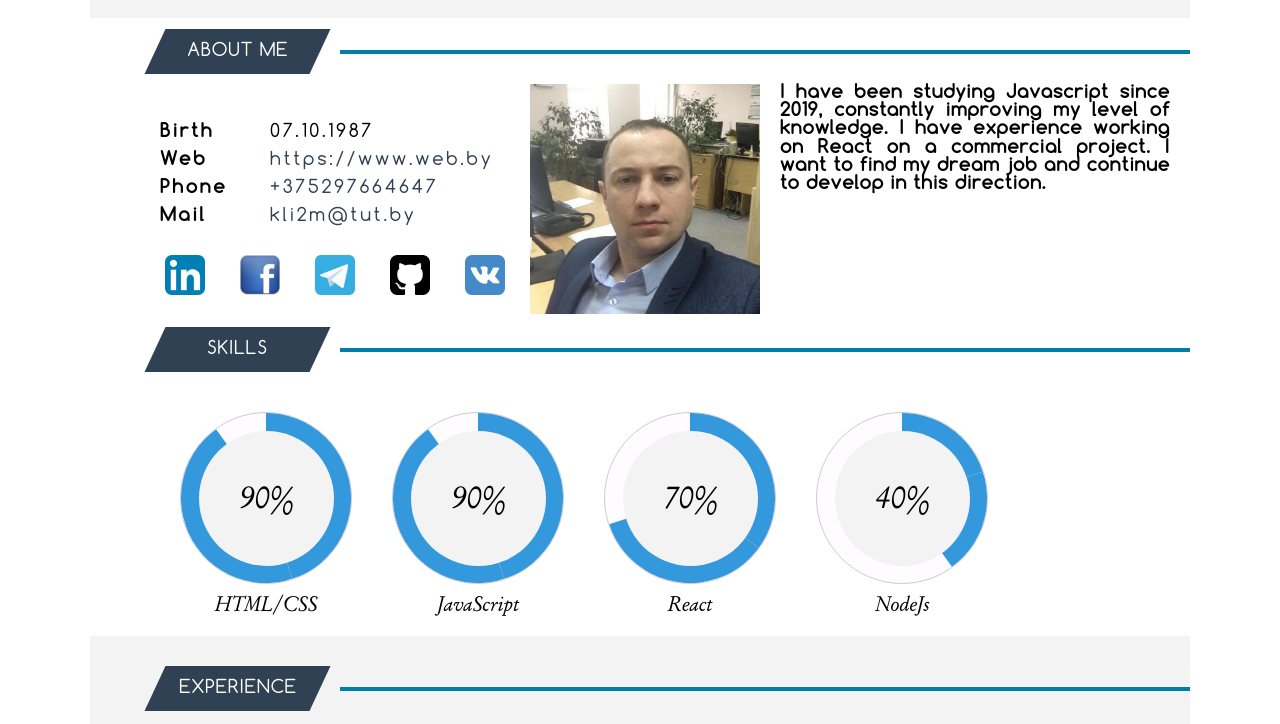
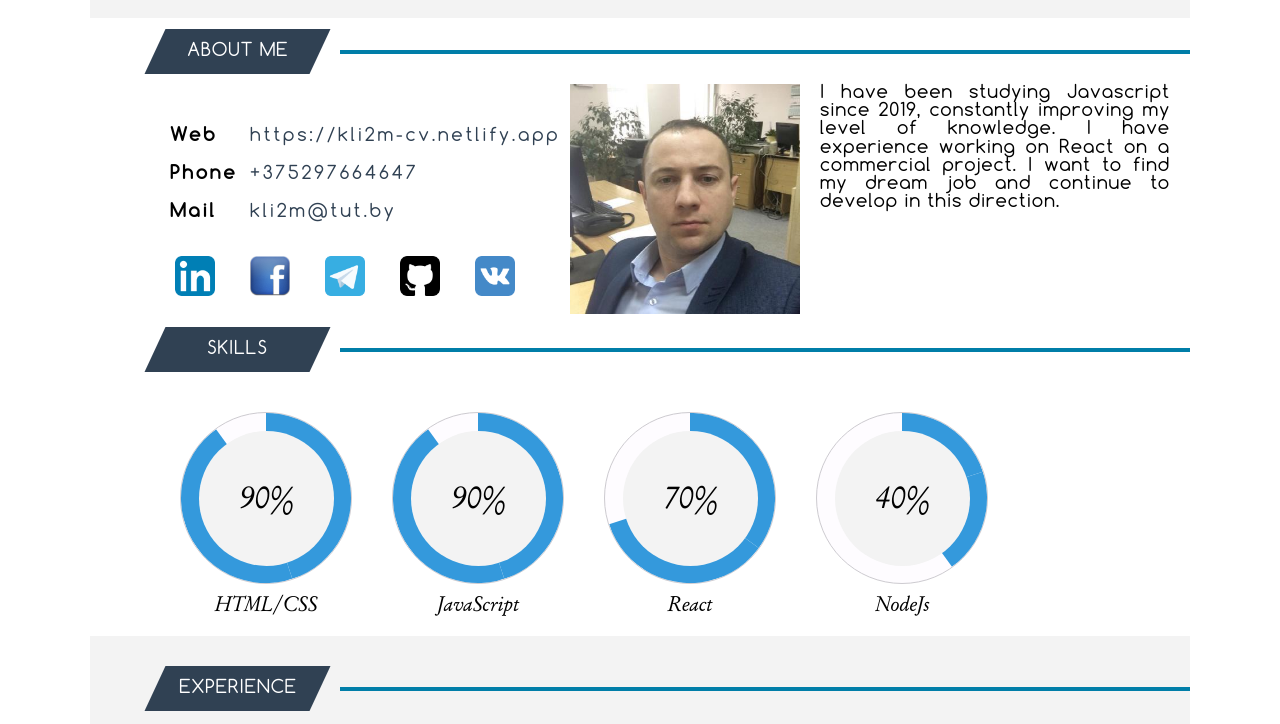
Before and after one commit to kli2m/CV, a React (Create React App) app: page / in a window 1280 px wide. Shown: the part 169-893 px from the top of the page. Built offline with nearby package versions, Linux system fonts and the light colour scheme; a web font is replaced by a local one.

Commit message:
refactoring: Fixed styles and text

```diff
--- a/src/App.scss
+++ b/src/App.scss
@@ -5,7 +5,7 @@ html {
 
 .wrapper {
   font-family: 'Alexander';
-  font-size: $font-16;
+  font-size: $font-1;
   text-align: center;
   width: $app-width;
   margin: 0 auto;
--- a/src/Components/AboutMe/AboutMe.scss
+++ b/src/Components/AboutMe/AboutMe.scss
@@ -3,6 +3,7 @@
   height: inherit;
   flex: 1 auto;
   display: flex;
+  margin: $indent-two-sides-0-20;
   &__foto-block {
     width: min-content;
     height: 100%;
@@ -12,12 +13,11 @@
     }
   }
   &__bio {
-    padding-right: $indent-20;
     p {
       font-family: 'Comfortaa';
-      font-size: $font-23;
+      font-size: $font-1-3;
       letter-spacing: $letter-spacing-subtitle;
-      font-weight: $font-weight-semi-bold;
+      font-weight: $font-weight-medium;
       font-style: $font-style-normal;
       text-align: justify;
     }
--- a/src/Components/ContactInfo/ContactInfo.scss
+++ b/src/Components/ContactInfo/ContactInfo.scss
@@ -5,6 +5,7 @@
   flex-direction: column;
   justify-content: center;
   align-items: center;
+  margin: $indent-two-sides-0-10;
   &__items {
     display: flex;
     flex-direction: column;
@@ -13,22 +14,22 @@
     width: inherit;
     margin: $indent-two-sides-20-0;
     .item {
-      margin: $indent-two-sides-5-0;
+      margin: $indent-two-sides-10-0;
       display: flex;
       font-family: 'Comfortaa';
-      font-size: $font-23;
+      font-size: $font-1-3;
       letter-spacing: $letter-spacing-title-2;
       font-weight: $font-weight-medium;
       font-style: $font-style-normal;
       position: relative;
       &__name {
         font-weight: $font-weight-semi-bold;
-        margin-right: $indent-10;
       }
       &__value {
         position: absolute;
-        left: $indent-110;
+        left: $indent-80;
         top: 0;
+        width: max-content;
         a,
         a:active {
           text-decoration: none;
--- a/src/Components/Header/Header.scss
+++ b/src/Components/Header/Header.scss
@@ -18,7 +18,7 @@
       flex: 1 auto;
       &_name {
         font-family: 'Baron';
-        font-size: $font-75;
+        font-size: $font-4;
         letter-spacing: $letter-spacing-title;
         font-weight: $font-weight-medium;
         font-style: $font-style-normal;
@@ -26,7 +26,7 @@
       }
       &_specialization {
         font-family: 'Zhizn';
-        font-size: $font-23;
+        font-size: $font-1-3;
         letter-spacing: $letter-spacing-title;
         font-weight: $font-weight-regular;
         font-style: $font-style-normal;
--- a/src/Components/InfoList/InfoList.scss
+++ b/src/Components/InfoList/InfoList.scss
@@ -13,32 +13,31 @@
       content: '\2022';
       color: $primary-color;
       font-weight: $font-weight-semi-bold;
-      font-size: $font-30;
+      font-size: $font-1-6;
       display: inline-block;
       position: absolute;
-      top: calc($font-30 / 2);
+      top: calc($font-1-6 / 2);
       left: 0;
       margin-left: -1em;
     }
     .item__header {
       display: flex;
-      font-size: $font-19;
+      font-size: $font-1-6;
       padding: $indent-5;
       position: relative;
       &_title {
-        font-weight: $font-weight-regular;
+        font-weight: $font-weight-semi-bold;
         display: flex;
         align-items: center;
         justify-content: flex-start;
-        margin-right: $indent-20;
-        padding: $indent-5;
+        padding: $indent-3;
         width: $title-of-list-item-width;
       }
       &_dates {
         font-weight: $font-weight-medium;
         background-color: $quaternary-color;
         border-radius: $border-radius-10;
-        padding: $indent-5;
+        padding: $indent-two-sides-3-10;
         left: $indent-50;
         display: inline-block;
         align-items: center;
@@ -49,7 +48,9 @@
     }
     .item__description {
       position: relative;
-      font-size: $font-30;
+      font-size: $font-1-6;
+      text-align: start;
+      padding: $indent-two-sides-0-10;
     }
   }
 }
--- a/src/Components/MenuBar/MenuBar.scss
+++ b/src/Components/MenuBar/MenuBar.scss
@@ -16,7 +16,7 @@
   &__item {
     cursor: pointer;
     font-family: 'Typometry Regular';
-    font-size: $font-23;
+    font-size: $font-1-3;
     letter-spacing: $letter-spacing-title;
     font-weight: $font-weight-medium;
     font-style: $font-style-normal;
--- a/src/Components/Progress/Progress.scss
+++ b/src/Components/Progress/Progress.scss
@@ -32,9 +32,9 @@
     margin-left: $indent-progress-inside-circle;
     position: absolute;
     z-index: 100;
-    font-size: $font-55;
+    font-size: $font-2-3;
   }
   .title {
-    font-size: $font-30;
+    font-size: $font-1-6;
   }
 }
--- a/src/Components/Сhapter/Chapter.scss
+++ b/src/Components/Сhapter/Chapter.scss
@@ -19,7 +19,7 @@
     align-items: center;
     &_title {
       font-family: 'Comfortaa';
-      font-size: $font-23;
+      font-size: $font-1-3;
       letter-spacing: $letter-spacing-subtitle;
       font-weight: $font-weight-medium;
       font-style: $font-style-normal;
--- a/src/constants/contactInfo.ts
+++ b/src/constants/contactInfo.ts
@@ -1,8 +1,7 @@
 import { contactInfoType } from 'interfaces';
 
 export const contactInfo: contactInfoType = {
-  Birth: { name: '07.10.1987', prefix: '' },
-  Web: { name: 'https://www.web.by', prefix: ' ' },
+  Web: { name: 'https://kli2m-cv.netlify.app', prefix: ' ' },
   Phone: { name: '+375297664647', prefix: 'tel:' },
   Mail: { name: 'kli2m@tut.by', prefix: 'mailto:' },
 };
--- a/src/constants/menuBar.ts
+++ b/src/constants/menuBar.ts
@@ -43,13 +43,14 @@ const menuBar: MenuBarType = {
     {
       title: 'Higher education',
       dates: 'Sep 2012 - Jun 2017',
-      description: 'Polotsk State University, specialty',
+      description:
+        'Polotsk State University, specialty «Economics and management at the enterprise», qualification «Manager-economist»',
     },
     {
       title: 'Technical school ',
       dates: 'Sep 2003 - Jun 2007',
       description:
-        'Vitebsk State Polytechnic College, specialty «Economics and management at the enterprise», qualification «Manager-economist»',
+        'Vitebsk State Polytechnic College, specialty «Software of information technologies», qualification «Technician programmer»',
     },
   ],
   LANGUAGES: [
--- a/src/interfaces/contactInfoType.ts
+++ b/src/interfaces/contactInfoType.ts
@@ -4,7 +4,6 @@ interface contactItem {
 }
 
 export interface contactInfoType {
-  Birth: contactItem;
   Web: contactItem;
   Phone: contactItem;
   Mail: contactItem;
--- a/src/styles/theme.scss
+++ b/src/styles/theme.scss
@@ -26,13 +26,11 @@ $title-of-list-item-width: 200px;
 
 /*Font*/
 
-$font-16: 1rem;
-$font-20: 1.2rem;
-$font-23: 1.3rem;
-$font-30: 1.6rem;
-$font-19: 1.9rem;
-$font-55: 2.3rem;
-$font-75: 4rem;
+$font-1: 1rem;
+$font-1-3: 1.3rem;
+$font-1-6: 1.6rem;
+$font-2-3: 2.3rem;
+$font-4: 4rem;
 $font-weight-regular: 400;
 $font-weight-medium: 500;
 $font-weight-semi-bold: 600;
@@ -46,19 +44,21 @@ $line-height-20: 20px;
 
 /* indents */
 
+$indent-3: 3px;
 $indent-5: 5px;
 $indent-10: 10px;
 $indent-20: 20px;
 $indent-50: 50px;
 $indent-65: 65px;
 $indent-70: 70px;
-$indent-110: 110px;
+$indent-80: 80px;
 $indent-two-sides-10-auto: $indent-10 auto;
 $indent-two-sides-5-0: $indent-5 0;
 $indent-two-sides-10-0: $indent-10 0;
 $indent-two-sides-20-0: $indent-20 0;
 $indent-two-sides-0-10: 0 $indent-10;
 $indent-two-sides-0-20: 0 $indent-20;
+$indent-two-sides-3-10: $indent-3 $indent-10;
 $indent-progress-inside-circle: calc(($progress-thickness / 2));
 
 /* transform */
```
Also changed, not shown: 1 other file (tests, documents, lock files or other folders).
